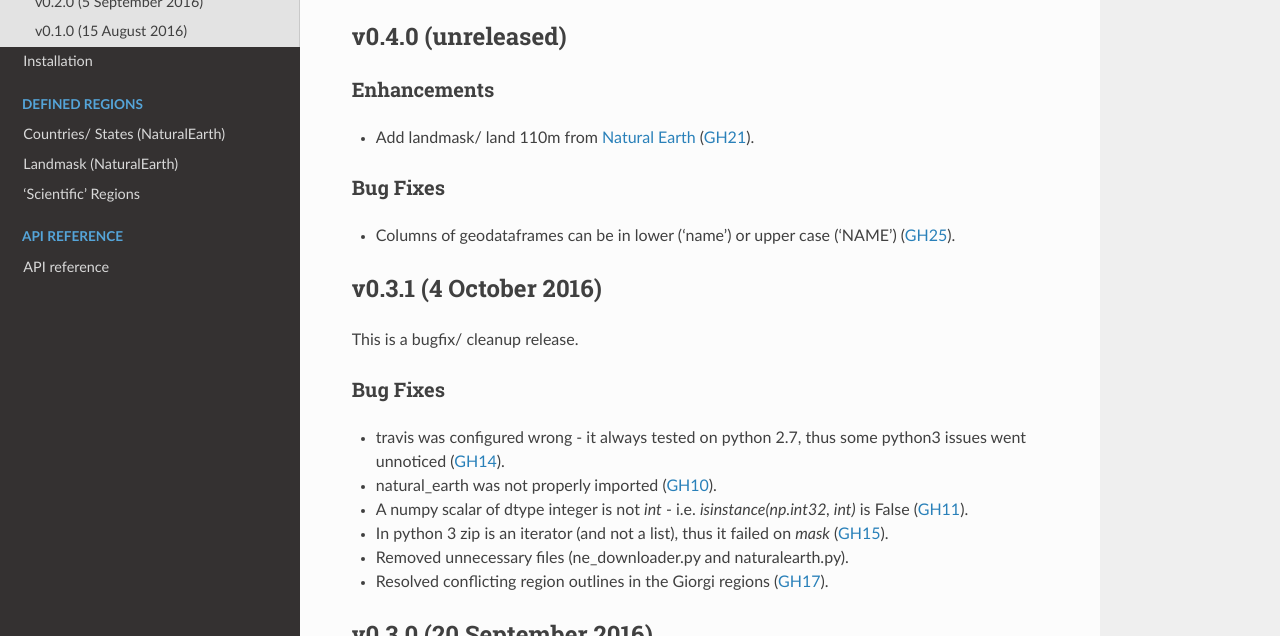
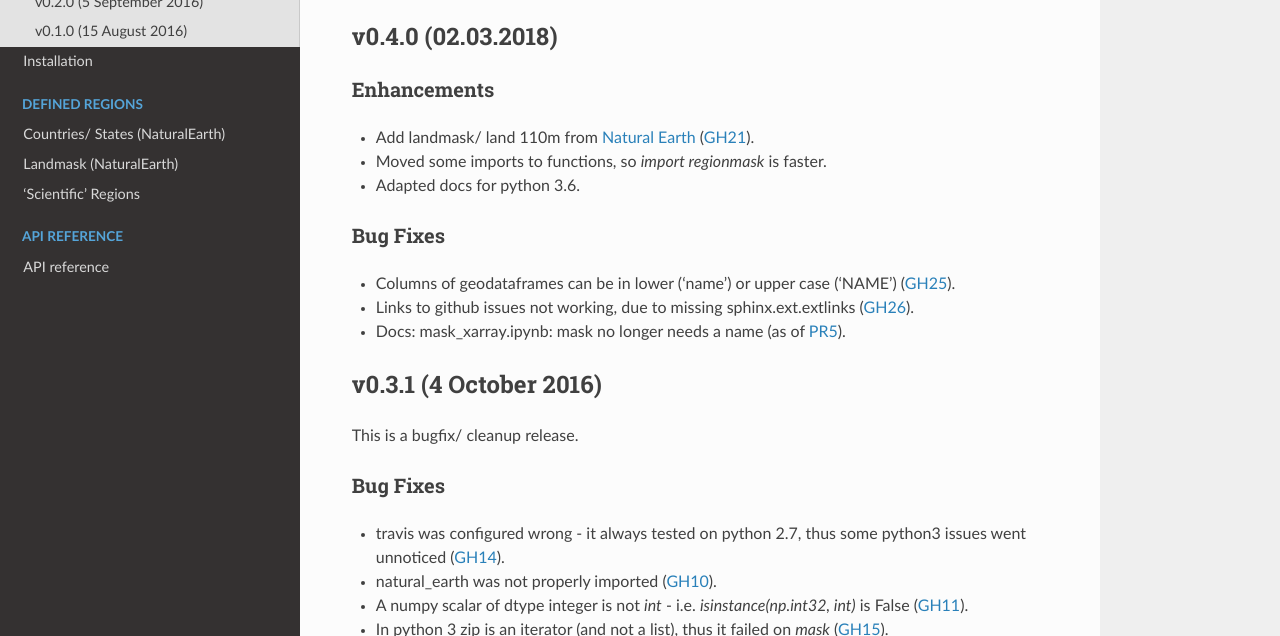
Before and after one commit to regionmask/regionmask, a Sphinx documentation site: the page built from docs/whats_new.rst, in a window 1280 px wide and 900 px high, cut to the strip 264-900 px from the top of the window. Built offline with Sphinx 7.4.7 and the Read the Docs theme 2.0.0, drawn with Linux system fonts in a browser that asks for light colours; pages that are not in the unit, such as notebooks, are missing from menus; some of the changed text lies outside the part shown.

Commit message:
Release v0.4.0

```diff
--- a/docs/whats_new.rst
+++ b/docs/whats_new.rst
@@ -10,20 +10,22 @@ What's New
 
 .. _whats-new.0.4.0:
 
-v0.4.0 (unreleased)
+v0.4.0 (02.03.2018)
 -------------------
 
 Enhancements
 ~~~~~~~~~~~~
 
 - Add landmask/ land 110m from `Natural Earth <http://www.naturalearthdata.com/downloads/110m-physical-vectors/>`_ (:issue:`21`).
+- Moved some imports to functions, so `import regionmask` is faster.
+- Adapted docs for python 3.6.
 
 Bug Fixes
 ~~~~~~~~~
 
 - Columns of geodataframes can be in lower ('name') or upper case ('NAME') (:issue:`25`).
-
-
+- Links to github issues not working, due to missing sphinx.ext.extlinks (:issue:`26`).
+- Docs: mask_xarray.ipynb: mask no longer needs a name (as of :pull:`5`).
 
 v0.3.1 (4 October 2016)
 -----------------------
--- a/regionmask/version.py
+++ b/regionmask/version.py
@@ -1 +1 @@
-version = "0.3.1"
+version = "0.4.0"
```
